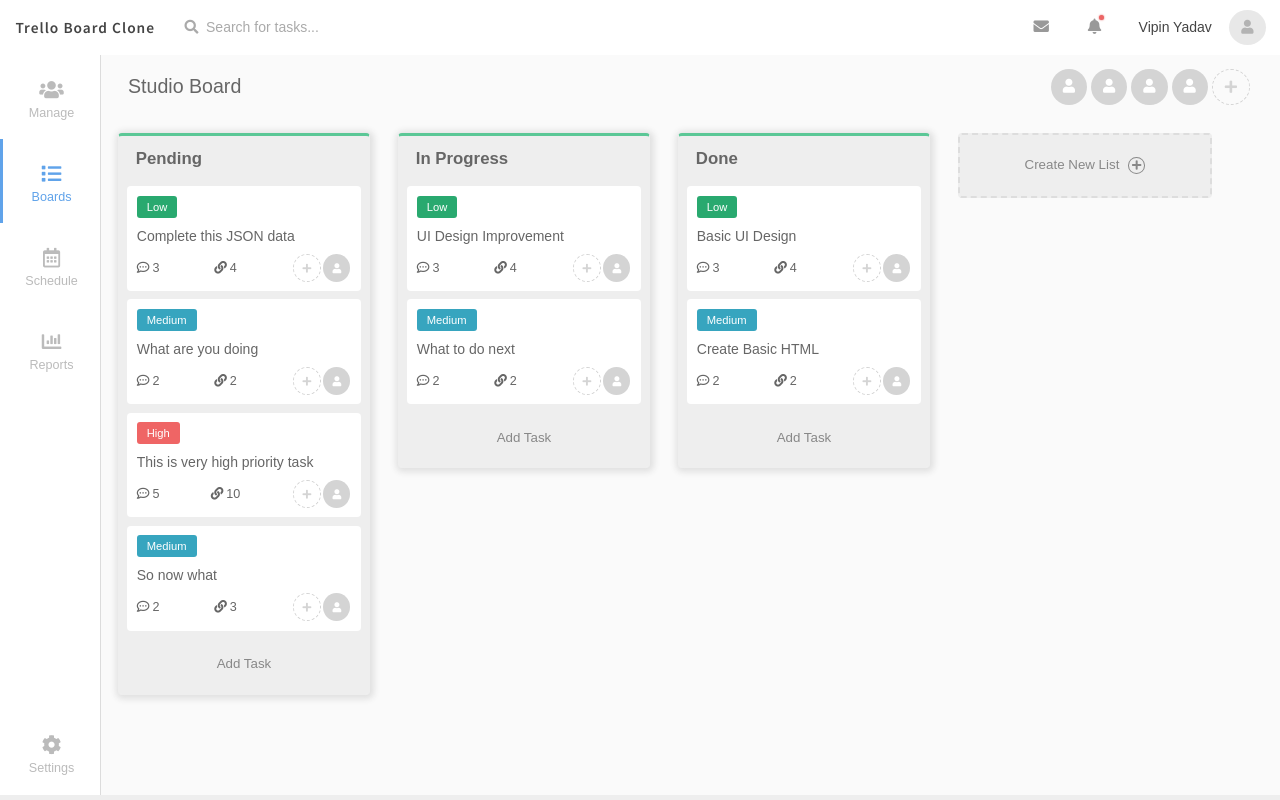
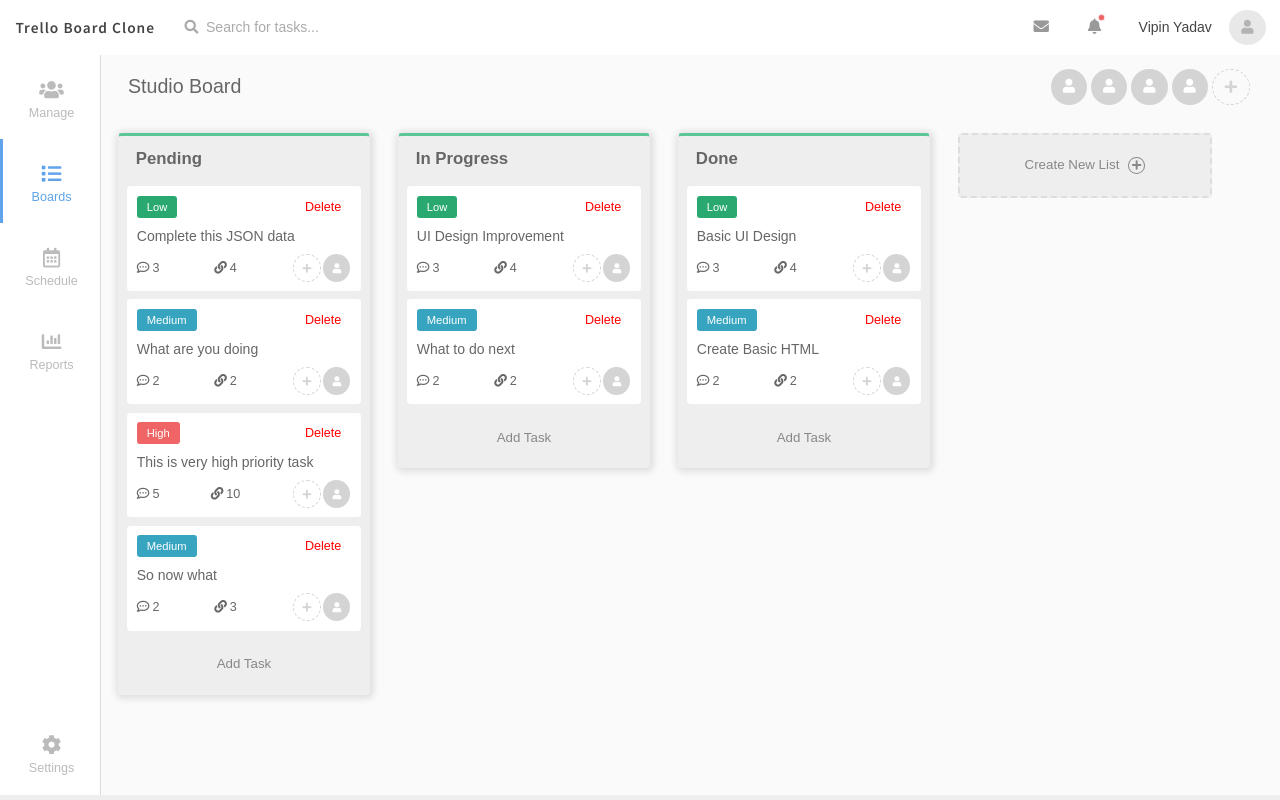
Before and after one commit to imvpn22/trello-board-clone, a plain HTML site: page index.html in a window 1280 px wide. Drawn offline with Linux system fonts and the light colour scheme.

Commit message:
added task delete button

```diff
--- a/assets/css/index.css
+++ b/assets/css/index.css
@@ -227,9 +227,25 @@ body {
 	background-color: #fff;
 	border-radius: 4px;
 	border: 1px dashed rgba(0,0,0,0);
+	position: relative;
 }
 .task-card:hover {
 	border-color: #ddd;
+}
+.task-delete-btn {
+	color: red;
+    position: absolute;
+    right: .5em;
+    background: none;
+    border: none;
+    outline: none;
+    cursor: pointer;
+    padding: 4px 12px;
+    border-radius: 4px;
+    font-size: .9em;
+}
+.task-delete-btn:hover {
+    background: #eee;
 }
 .task-priority {
 	font-size: .8em;
--- a/assets/js/main.js
+++ b/assets/js/main.js
@@ -74,6 +74,13 @@ const createTask = (task, taskListCard) => {
         taskCard.setAttribute('draggable', 'true');
         taskCard.addEventListener('dragstart', (ev) => dragStart(ev));
         taskCard.addEventListener('dragend', (ev) => dragEnd(ev));
+
+        const taskDeleteBtn = document.createElement('button');
+        taskDeleteBtn.className = 'task-delete-btn';
+        taskDeleteBtn.innerHTML = 'Delete';
+
+        taskDeleteBtn.addEventListener('click', ev => removeTaskFromList(ev) );
+        taskCard.appendChild(taskDeleteBtn);
 
         const taskPriority = document.createElement('div');
         taskPriority.className = 'task-priority';
@@ -273,7 +280,15 @@ const addTaskToList = (listId, task) => {
 }
 
 // Function to remove a task from a Task List in JSON Data
-const removeTaskFromList = (taskListId, taskId) => {
+const removeTaskFromList = (ev) => {
+
+    const taskCard = ev.target.parentNode;
+    const taskListCard = taskCard.parentNode;
+
+    taskListCard.removeChild(taskCard);
+
+    taskListId = taskListCard.className;
+    taskId = taskCard.id;
 
     boards = boards.map(taskList => {
         if (taskList.id === taskListId) {
@@ -282,7 +297,7 @@ const removeTaskFromList = (taskListId, taskId) => {
         return taskList;
     });
 
-    console.log(boards);
+    // console.log(boards);
 }
 
 // Function to add a List data to Boards JSON Data
```
